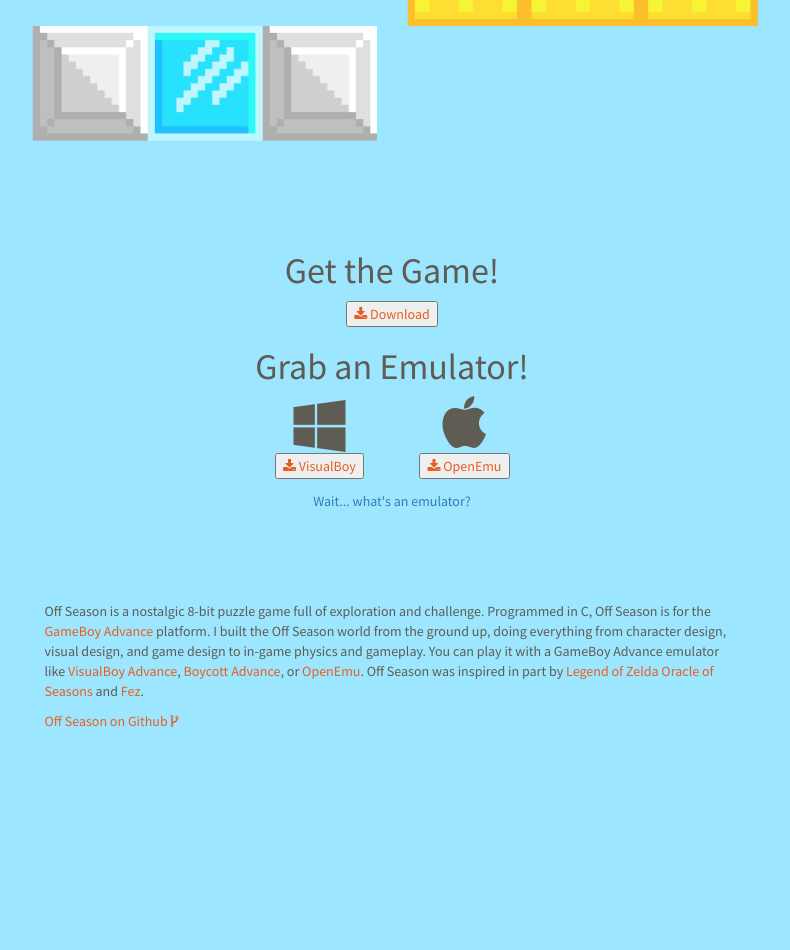
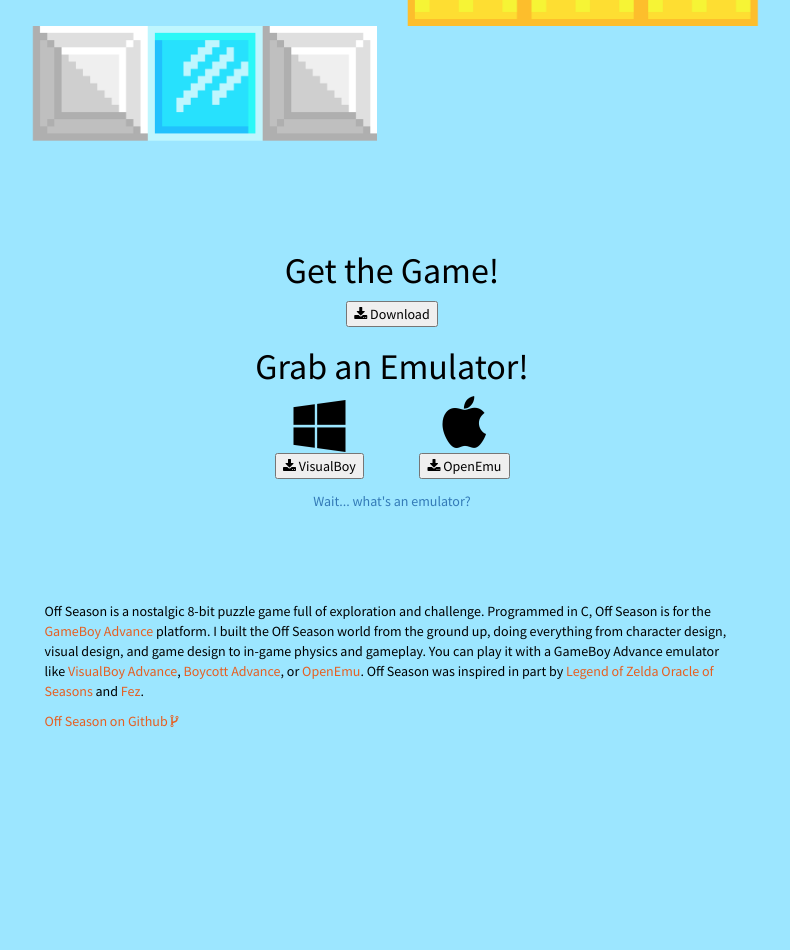
Before and after one commit to edwinchoate/edwinchoate.github.io, a Jekyll site: the page built from offseason.html, in a window 1280 px wide. Shown: the part 1371-2321 px from the top of the page, without its empty margins (248-1038 px from the left). Built offline with Jekyll 4.4.1, drawn with Linux system fonts in a browser that asks for light colours.

Commit message:
finishes off season page

```diff
--- a/offseason.html
+++ b/offseason.html
@@ -4,47 +4,63 @@
 permalink: /offseason/
 ---
 
+<!-- override default styles -->
 <style>
   html, body {
     background-color: #9CE6FF !important;
-    background-image: none;
+    background-image: none !important;
+  }
+
+  .off-season-page .text-black {
+    color: black !important;
   }
 </style>
 
+<!-- off season page wrapper -->
 <div class="off-season-page">
+
+  <!-- header image -->
   <div class="row">
     <img alt="off season thumbnail" class="img-responsive col-sm-8 col-sm-offset-2 col-xs-12" src="/img/offseason-img/offseason_header.png">
   </div>
 
+  <!-- green platform -->
   <div class="row">
     <img class="margin-top-responsive img-responsive col-sm-6 hidden-xs" src="/img/offseason-img/platform_spring.png">
   </div>
 
+  <!-- orange platform -->
   <div class="row">
     <img class="img-responsive col-sm-6 col-sm-offset-6 hidden-xs" src="/img/offseason-img/platform_fall.png">
   </div>
 
+  <!-- YouTube trailer -->
   <div class="row">
     <div class="margin-top-responsive embed-responsive embed-responsive-16by9">
       <iframe class="embed-responsive-item" src="https://www.youtube.com/embed/sHuY5Xs_Qag?color=white&autohide=1&rel=0&theme=light&playsinline=0&showinfo=0" frameborder="0" allowfullscreen></iframe>
     </div>
   </div>
 
+  <!-- yellow platform -->
   <div class="row">
     <img class="margin-top-responsive img-responsive col-sm-6 col-sm-offset-6 hidden-xs" src="/img/offseason-img/platform_summer.png">
   </div>
 
+  <!-- ice platform -->
   <div class="row">
     <img class="img-responsive col-sm-6 hidden-xs" src="/img/offseason-img/platform_winter.png">
   </div>
 
+
   <div class="row">
+      <!-- Game download header text  -->
       <div class="margin-top-responsive col-xs-12">
-          <h1 class="text-center">Get the Game!</h1>
+          <h1 class="text-center text-black">Get the Game!</h1>
       </div>
-      <div class="col-xs-12">
+      <!-- Game download button -->
+      <div class="col-sm-4 col-sm-offset-4 col-xs-12">
           <a href="https://github.com/edwinchoate/off_season/blob/master/OffSeason.zip?raw=true">
-            <button id="offseason-button" class="center-block">
+            <button id="offseason-button" class="center-block text-black">
               <i class="fa fa-download"></i> Download
             </button>
           </a>
@@ -52,38 +68,42 @@
   </div>
 
   <div class="row">
-      <div class="text-center">
-          <h1>Grab an Emulator!</h1>
-      </div>
-      <div class="col-sm-2 col-sm-offset-4 col-xs-4 col-xs-offset-2 text-center">
+      <!-- Emulator header text  -->
+      <h1 class="text-center text-black">Grab an Emulator!</h1>
+      <div class="col-sm-2 col-sm-offset-4 col-xs-4 col-xs-offset-2 text-center text-black">
+          <!-- Windows font-awesome logo -->
           <i class="fa fa-windows fa-4x os-logo"></i>
       </div>
-      <div class="col-sm-2 col-xs-4 text-center">
+      <div class="col-sm-2 col-xs-4 text-center text-black">
+          <!-- Apple font-awesome logo -->
           <i class="fa fa-apple fa-4x os-logo"></i>
       </div>
   </div>
 
   <div class="row">
       <div class="col-sm-2 col-sm-offset-4 col-xs-5 col-xs-offset-1">
+          <!-- VisualBoy Advance download button -->
           <a href="https://github.com/edwinchoate/off_season/blob/master/VisualBoyAdvance-1.8.0-beta3.zip?raw=true">
-            <button class="center-block"><i class="fa fa-download"></i> VisualBoy</button>
+            <button class="center-block text-black"><i class="fa fa-download"></i> VisualBoy</button>
           </a>
       </div>
       <div class="col-sm-2 col-xs-5">
+          <!-- OpenEmu download button -->
           <a href="https://github.com/edwinchoate/off_season/blob/master/OpenEmu_1.0.4.zip?raw=true">
-            <button class="center-block"><i class="fa fa-download"></i> OpenEmu</button>
+            <button class="center-block text-black"><i class="fa fa-download"></i> OpenEmu</button>
           </a>
       </div>
   </div>
 
   <div class="row">
-    <a class="col-xs-12 text-center" href="http://www.urbandictionary.com/define.php?term=Emulator" target="_blank" style="margin-top: 12px;">
+    <a class="col-sm-4 col-sm-offset-4 col-xs-12 text-center" href="http://www.urbandictionary.com/define.php?term=Emulator" target="_blank" style="margin-top: 12px;">
       Wait... what's an emulator?
     </a>
   </div>
 
+  <!-- Explanation of game -->
   <div class="row">
-      <div class="margin-top-responsive col-sm-10 col-sm-offset-1 col-xs-12"><p>Off Season is a nostalgic 8-bit puzzle game full of exploration and challenge.
+      <div class="text-black margin-top-responsive col-sm-10 col-sm-offset-1 col-xs-12"><p>Off Season is a nostalgic 8-bit puzzle game full of exploration and challenge.
         Programmed in C, Off Season is for the <a href="https://en.wikipedia.org/wiki/Game_Boy_Advance">GameBoy Advance</a> platform.
         I built the Off Season world from the ground up, doing everything from character design, visual design, and game design to in-game
         physics and gameplay. You can play it with a GameBoy Advance emulator like
```
